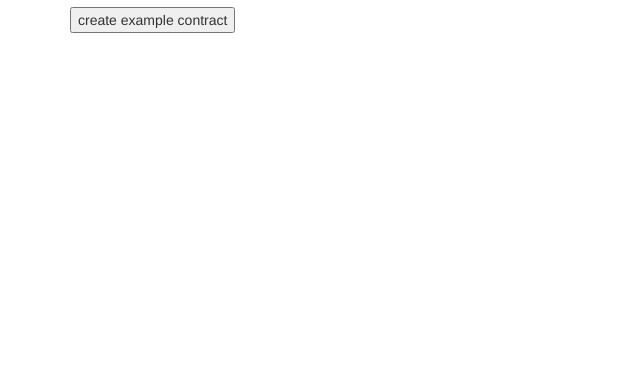
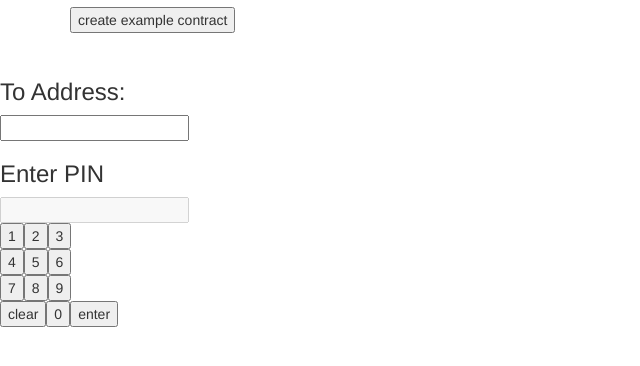
Before and after one commit to nickfierro/nickfierro.github.io, a plain HTML site: page index.html in a window 1280 px wide. Shown: the part 240-606 px from the top of the page, without its empty margins (0-640 px from the left). Drawn offline with Linux system fonts and the light colour scheme.

Commit message:
added pin box

```diff
--- /dev/null
+++ b/css/PINpad.css
@@ -0,0 +1,63 @@
+body {
+	background: #3498db;
+}
+
+#PINform input:focus,
+#PINform select:focus,
+#PINform textarea:focus,
+#PINform button:focus {
+	outline: none;
+}
+#PINform {
+	background: #ededed;
+	position: absolute;
+	width: 300px; height: 400px;
+	left: 50%;
+	margin-left: -180px;
+	top: 50%;
+	margin-top: -215px;
+	padding: 30px;
+      -webkit-box-shadow: 0px 5px 5px -0px rgba(0,0,0,0.3);
+         -moz-box-shadow: 0px 5px 5px -0px rgba(0,0,0,0.3);
+              box-shadow: 0px 5px 5px -0px rgba(0,0,0,0.3);
+}
+#PINbox {
+	background: #ededed;
+	margin: 3.5%;
+	width: 92%;
+	font-size: 4em;
+	text-align: center;
+	border: 1px solid #d5d5d5;
+}
+.PINbutton {
+	background: #ededed;
+	color: #7e7e7e;
+	border: none;
+	/*background: linear-gradient(to bottom, #fafafa, #eaeaea);
+      -webkit-box-shadow: 0px 2px 2px -0px rgba(0,0,0,0.3);
+         -moz-box-shadow: 0px 2px 2px -0px rgba(0,0,0,0.3);
+              box-shadow: 0px 2px 2px -0px rgba(0,0,0,0.3);*/
+	border-radius: 50%;
+	font-size: 1.5em;
+	text-align: center;
+	width: 60px;
+	height: 60px;
+	margin: 7px 20px;
+}
+.clear, .enter {
+	font-size: 1em;
+}
+.PINbutton:hover {
+ 	box-shadow: #506CE8 0 0 1px 1px;
+}
+.clear:hover {
+ 	box-shadow: red 0 0 1px 1px;
+}
+.enter:hover {
+ 	box-shadow: green 0 0 1px 1px;
+}
+.shadow{
+      -webkit-box-shadow: 0px 5px 5px -0px rgba(0,0,0,0.3);
+         -moz-box-shadow: 0px 5px 5px -0px rgba(0,0,0,0.3);
+              box-shadow: 0px 5px 5px -0px rgba(0,0,0,0.3);
+}
--- a/index.html
+++ b/index.html
@@ -1,17 +1,18 @@
 <!DOCTYPE html>
 <html lang="en">
 <head>
-  <meta charset="utf-8">
-  <title>Screen</title>
+<meta name="viewport" content="width=device-width, initial-scale=1, maximum-scale=1, user-scalable=no">  <title>Screen</title>
   <style>
   .col-centered{
     float: none;
     margin: 0 auto;
   }
   </style>
+
   <!-- Latest compiled and minified CSS -->
   <link href="css/bootstrap.min.css" rel="stylesheet">
   <link href="css/bootstrap.min.css.map" rel="stylesheet">
+  <!-- <link rel="stylesheet" type="text/css" href="css/PINpad.css"> -->
   <script src="js/web3.min.js" type=text/javascript charset=utf-8></script>
   <script src="js/web3instance.js" type=text/javascript charset=utf-8></script>
 </head>
@@ -48,6 +49,15 @@
     </div>
     <div id="result"></div>
   </div>
+  <div id='to'>
+    <h3>To Address:</h3>
+    <input type="text" id="tovalue"></input>
+  </div>
+  <div>
+    <h3>Enter PIN</h3>
+    <div id="PINcode"></div>
+    <script src="js/PINpad.js"></script>
+  </div>
 </body>
 <footer>
   <script src="js/menuItem.js" type=text/javascript charset=utf-8></script>
--- /dev/null
+++ b/js/PINpad.js
@@ -0,0 +1,4 @@
+document.getElementById('PINcode').innerHTML = "<form action='' method='' name='PINform' id='PINform' autocomplete='off' draggable='true'><input id=PINbox type='password' value='' name='PINbox' disabled /><br/><input type='button' class='PINbutton' name='1' value='1' id='1' onClick=addNumber(this); /><input type='button' class='PINbutton' name='2' value='2' id='2' onClick=addNumber(this); /><input type='button' class='PINbutton' name='3' value='3' id='3' onClick=addNumber(this); /><br><input type='button' class='PINbutton' name='4' value='4' id='4' onClick=addNumber(this); /><input type='button' class='PINbutton' name='5' value='5' id='5' onClick=addNumber(this); /><input type='button' class='PINbutton' name='6' value='6' id='6' onClick=addNumber(this); /><br><input type='button' class='PINbutton' name='7' value='7' id='7' onClick=addNumber(this); /><input type='button' class='PINbutton' name='8' value='8' id='8' onClick=addNumber(this); /><input type='button' class='PINbutton' name='9' value='9' id='9' onClick=addNumber(this); /><br><input type='button' class='PINbutton clear' name='-' value='clear' id='-' onClick=clearForm(this); /><input type='button' class='PINbutton' name='0' value='0' id='0' onClick=addNumber(this); /><input type='button' class='PINbutton enter' name='+' value='enter' id='+' onClick=submitForm(PINbox); /></form>";
+function addNumber(element){ document.getElementById('PINbox').value = document.getElementById('PINbox').value+element.value;}
+function clearForm(element){ document.getElementById('PINbox').value = ""; }
+function submitForm(element) { if (element.value == "") { alert("Enter a PIN"); } else { alert("Your PIN has been sent! - "+element.value); document.getElementById('PINbox').value = ""; }; };
--- a/js/blockchainFunctions.js
+++ b/js/blockchainFunctions.js
@@ -29,7 +29,7 @@ function getBalance() {
   console.log(balance);
 };
 
-var source = " contract test { event MultipliedBy(uint ammount, uint time); function multiply(uint a) constant returns(uint d) { MultipliedBy(msg.value, block.timestamp); return a * 7; } } "
+var source = " contract test { event MultipliedBy(uint ammount, uint time); function multiply(uint a) constant returns(uint d) { MultipliedBy(a, block.timestamp); return a * 7; } } "
 
 var compiled = web3.eth.compile.solidity(source);
 
--- a/js/web3instance.js
+++ b/js/web3instance.js
@@ -1,4 +1,4 @@
 var web3 = new Web3();
-web3.setProvider(new web3.providers.HttpProvider('http://localhost:8101'));
+web3.setProvider(new web3.providers.HttpProvider('http://localhost:8545'));
 
 console.log('web3', web3);
```
